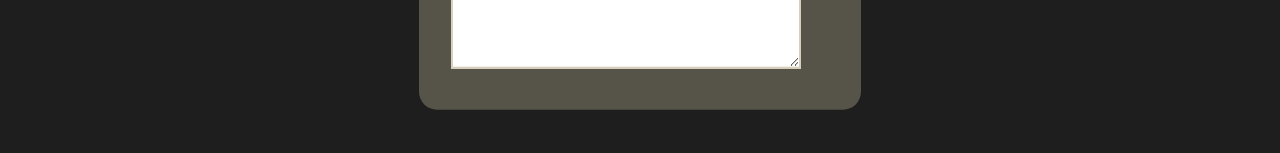
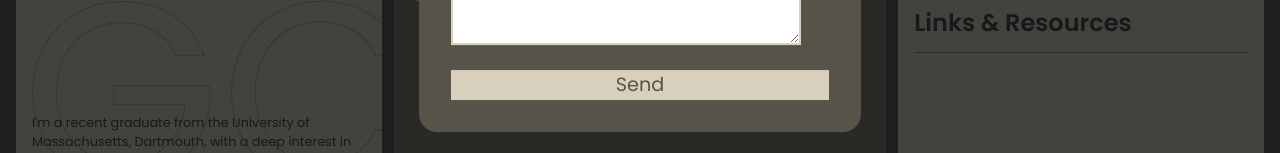
Before and after one commit to thewalterbeckett/shreyaa, a React (Vite) app: page / in a window 1280 px wide. Both pictures are taken after a click on the element 640 px from the left and 635 px from the top of the page. Shown: the part 521-674 px from the top of the page. Built offline with nearby package versions, Linux system fonts and the light colour scheme.

Commit message:
email and send button

```diff
--- a/src/App.jsx
+++ b/src/App.jsx
@@ -40,7 +40,7 @@ function App() {
     setIsContactOpen(true);
 
     gsap.to(contactFormMask.current, {
-      opacity: 1,
+      opacity: 0.8,
       duration: 1,
       ease: "power2.out",
       pointerEvents: "auto",
@@ -165,6 +165,7 @@ function App() {
               <div>Message</div>
               <textarea rows={5} />
             </div>
+            <button>Send</button>
           </div>
         </div>
         <div className="projectsContainer">
@@ -216,7 +217,7 @@ function App() {
           </div>
         </div>
         <div className="socialContainer">
-          <Links text="Email" link="https://www.linkedin.com/in/kirti-shreyaa/" />
+          <Links text="Email" link="mailto:kirtishreyaa2000@gmail.com" />
           <Links text="GitHub" link="https://github.com/KiShrey" />
           <Links text="LinkedIn" link="https://www.linkedin.com/in/kirti-shreyaa/" />
         </div>
--- a/src/index.css
+++ b/src/index.css
@@ -256,6 +256,12 @@ textarea:focus {
   border: 2px solid var(--black);
 }
 
+button {
+  color: var(--secondary);
+  background-color: var(--blue);
+  border: none;
+}
+
 @media only screen and (max-width: 1024px) {
   .mainGridContainer {
     overflow: auto;
```
